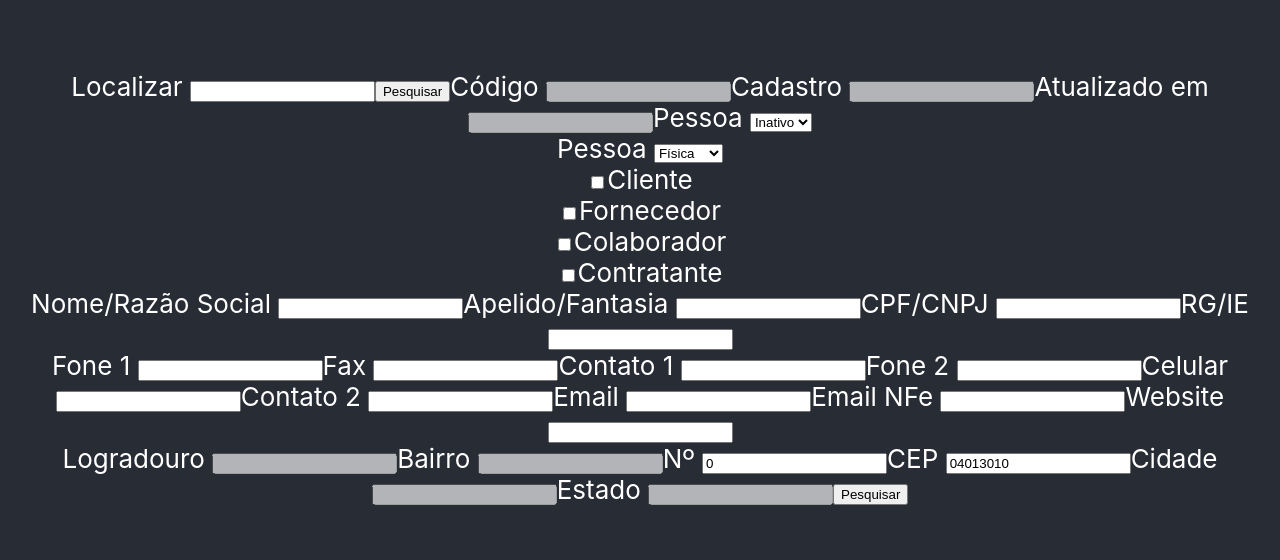
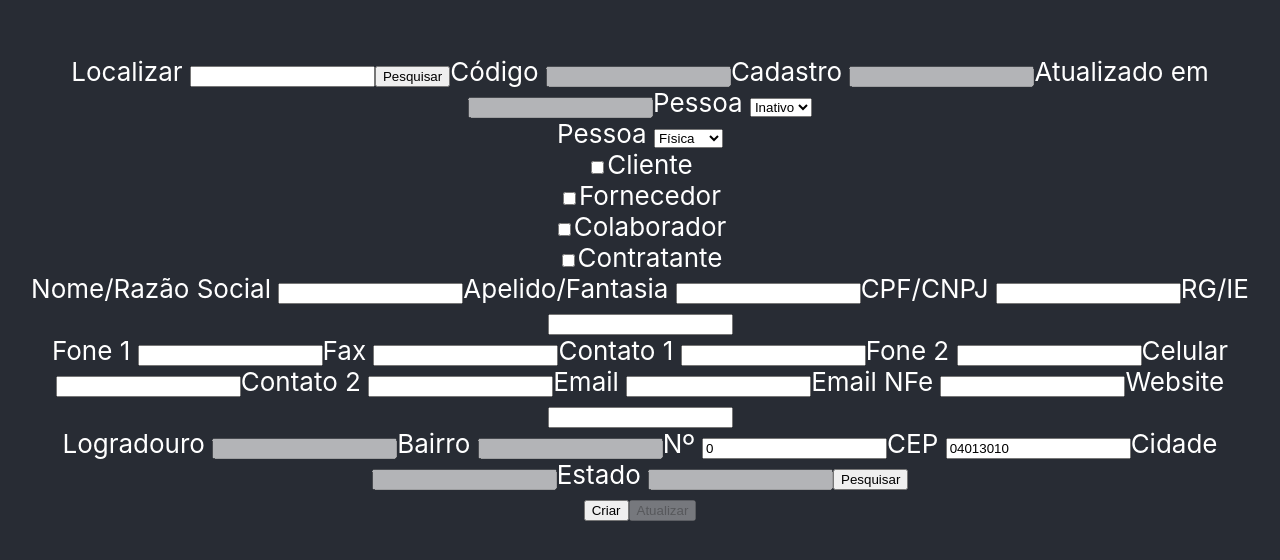
Before and after one commit to shinkenuu/casa_das_multas_frontend, a React (Create React App) app: page / in a window 1280 px wide. Shown: the part 112-672 px from the top of the page. Built offline with nearby package versions, Linux system fonts and the light colour scheme.

Commit message:
implements Person update and fix bugs with Person creation data sync with form

```diff
--- a/src/App.js
+++ b/src/App.js
@@ -1,5 +1,4 @@
 import React from 'react';
-import logo from './logo.svg';
 import './App.css';
 
 import PeoplePage from './pages/people';
--- a/src/clients/backend.js
+++ b/src/clients/backend.js
@@ -3,51 +3,51 @@ import * as yup from 'yup';
 
 const peopleSchema = yup.object().shape({
   id: yup.number().required(),
-  uid: yup.string().trim(),
+  uid: yup.string().trim().nullable(),
   updated_at: yup.string().required(),
-  legal_type: yup.string().trim().max(8).matches(/(FÍSICA|JURÍDICA)/),
-  name: yup.string().trim().max(60),
-  nickname: yup.string().trim().max(60),
-  rg_ie: yup.string().trim().max(20),
-  cpf_cnpj: yup.string().trim().max(20),
+  legal_type: yup.string().trim().max(8).matches(/(FÍSICA|JURÍDICA)/).nullable(),
+  name: yup.string().trim().max(60).nullable(),
+  nickname: yup.string().trim().max(60).nullable(),
+  rg_ie: yup.string().trim().max(20).nullable(),
+  cpf_cnpj: yup.string().trim().max(20).nullable(),
   partner_types: yup.array().of(
     yup.string().trim().matches(/(CUSTOMER|PROVIDER|COLLABORATOR|CONTRATANTE)/)
   ),
   contact: yup.object().shape({
-     name_1: yup.string().trim().max(60),
-     name_2: yup.string().trim().max(60),
-     phone_1: yup.string().trim().max(20),
-     phone_2: yup.string().trim().max(20),
-     fax: yup.string().trim().max(20),
-     cellphone: yup.string().trim().max(20),
-     email: yup.string().trim().max(80),
-     email_nfe: yup.string().trim().max(80),
+     name_1: yup.string().trim().max(60).nullable(),
+     name_2: yup.string().trim().max(60).nullable(),
+     phone_1: yup.string().trim().max(20).nullable(),
+     phone_2: yup.string().trim().max(20).nullable(),
+     fax: yup.string().trim().max(20).nullable(),
+     cellphone: yup.string().trim().max(20).nullable(),
+     email: yup.string().trim().max(80).nullable(),
+     email_nfe: yup.string().trim().max(80).nullable(),
   }),
   location: yup.object().shape({
-     public_name: yup.string().trim().max(60),
-     number: yup.string().trim().max(10),
-     neighborhood: yup.string().trim().max(60),
-     reference: yup.string().trim().max(60),
-     zip_code: yup.string().trim().max(20),
+     public_name: yup.string().trim().max(60).nullable(),
+     number: yup.string().trim().max(10).nullable(),
+     neighborhood: yup.string().trim().max(60).nullable(),
+     reference: yup.string().trim().max(60).nullable(),
+     zip_code: yup.string().trim().max(20).nullable(),
      city: yup.object().shape({
         id: yup.number().required(),
-        name: yup.string().trim().max(100),
-        ibge_code: yup.string().trim().max(5),
+        name: yup.string().trim().max(100).nullable(),
+        ibge_code: yup.string().trim().max(5).nullable(),
      }),
      state: yup.object().shape({
         id: yup.number().required(),
-        name: yup.string().trim().max(50),
-        federative_unity: yup.string().trim().max(2),
-        ibge_code: yup.string().trim().max(2),
+        name: yup.string().trim().max(50).nullable(),
+        federative_unity: yup.string().trim().max(2).nullable(),
+        ibge_code: yup.string().trim().max(2).nullable(),
      })
   }),
-  observation: yup.string().trim(),
+  observation: yup.string().trim().nullable(),
   is_incomplete_data: yup.boolean().required()
 });
 
 
-export const fetchPeople = people_id => {
-  return fetch(`http://localhost:5000/people/${people_id}`)
+export const getPeople = people_id => {
+  return fetch(`http://192.168.0.250:5000/people/${people_id}`)
     .then(response => {
       console.log(response);
       if (response.ok) {
@@ -69,3 +69,68 @@ export const fetchPeople = people_id => {
       alert('Ocorreu um erro na busca pelo cadastro da pessoa');
     });
 }
+
+export const postPeople = people => {
+  const isValidPeople = peopleSchema.isValid(people).then(valid => valid);
+
+  if(!isValidPeople) {
+    console.log('Attempt to post an invalid schema people: ' + people);
+    return null;
+  }
+
+  console.log('POSTing people: ' + people);
+  const fetchOptions = {
+    method: 'POST',
+    headers: {
+      'Content-Type': 'application/json'
+    },
+    body: JSON.stringify(people)
+  }
+
+  return fetch('http://192.168.0.250:5000/people/', fetchOptions)
+    .then(response => {
+      console.log(response);
+      if (response.ok) {
+        return response.json();
+      } else {
+        throw Error('Response from backend API not OK' + response);
+      }
+    })
+    .catch(error => {
+      console.error(error);
+      alert('Ocorreu um erro na criação do cadastro da pessoa');
+    });
+}
+
+
+export const putPeople = people => {
+  const isValidPeople = peopleSchema.isValid(people).then(valid => valid);
+
+  if(!isValidPeople) {
+    console.log('Attempt to post an invalid schema people: ' + people);
+    return null;
+  }
+
+  console.log('PUTting people: ' + people);
+  const fetchOptions = {
+    method: 'PUT',
+    headers: {
+      'Content-Type': 'application/json'
+    },
+    body: JSON.stringify(people)
+  }
+
+  return fetch(`http://192.168.0.250:5000/people/${people.id}`, fetchOptions)
+    .then(response => {
+      console.log(response);
+      if (response.ok) {
+        return response.json();
+      } else {
+        throw Error('Response from backend API not OK' + response);
+      }
+    })
+    .catch(error => {
+      console.error(error);
+      alert('Ocorreu um erro na atualização do  cadastro da pessoa');
+    });
+}
--- a/src/components/people/contact.js
+++ b/src/components/people/contact.js
@@ -9,27 +9,30 @@ export const contactValidationSchema = yup.object().shape({
     yup.string()
     .trim()
     .max(60, 'Limite de caracteres excedido')
+    .nullable()
   ),
   names: yup.array().of(
     yup.string()
     .trim()
     .max(60, 'Limite de caracteres excedido')
+    .nullable()
   ),
   fax: yup.string()
     .trim()
-    .max(20, 'Limite de caracteres excedido'),
+    .max(20, 'Limite de caracteres excedido')
+    .nullable(),
   cellphone: yup.string()
     .trim()
-    .max(20, 'Limite de caracteres excedido'),
+    .max(20, 'Limite de caracteres excedido')
+    .nullable(),
   email: yup.string()
     .trim()
-    .max(80, 'Limite de caracteres excedido'),
+    .max(80, 'Limite de caracteres excedido')
+    .nullable(),
   email_nfe: yup.string()
     .trim()
-    .max(80, 'Limite de caracteres excedido'),
-  website: yup.string()
-    .trim()
-    .max(4000, 'Limite de caracteres excedido'),
+    .max(80, 'Limite de caracteres excedido')
+    .nullable()
 });
 
 
--- a/src/components/people/identification.js
+++ b/src/components/people/identification.js
@@ -8,22 +8,28 @@ import Checkbox from '../checkbox';
 
 export const identificationValidationSchema = yup.object().shape({
   name: yup.string()
-    .max(60, 'Limite de caracteres excedido'),
+    .max(60, 'Limite de caracteres excedido')
+    .nullable(),
   nickname: yup.string()
-    .max(60, 'Limite de caracteres excedido'),
+    .max(60, 'Limite de caracteres excedido')
+    .nullable(),
   cpf_cnpj: yup.string()
     .trim()
     .matches(/([0-9]{2}[\.]?[0-9]{3}[\.]?[0-9]{3}[\/]?[0-9]{4}[-]?[0-9]{2})|([0-9]{3}[\.]?[0-9]{3}[\.]?[0-9]{3}[-]?[0-9]{2})/,
     {message: 'Formato inválido'})
-    .max(20, 'Limite de caracteres excedido'),
+    .max(20, 'Limite de caracteres excedido')
+    .nullable(),
   rg_ie: yup.string()
     .trim()
-    .max(20, 'Limite de caracteres excedido'),
+    .max(20, 'Limite de caracteres excedido')
+    .nullable(),
   legal_type: yup.string()
-    .matches(/(FÍSICA|JURÍDICA)/, {message: 'Tipo inválido'}),
+    .matches(/(FÍSICA|JURÍDICA)/, {message: 'Tipo inválido'})
+    .required(),
   partner_types: yup.array().of(
     yup.string()
       .matches(/(CUSTOMER|PROVIDER|COLLABORATOR|CONTRATANTE)/, {message: 'Pessoa inválida'})
+      .nullable()
   )
 });
 
--- a/src/components/people/location.js
+++ b/src/components/people/location.js
@@ -5,20 +5,20 @@ import * as yup from 'yup';
 
 
 export const locationValidationSchema = yup.object().shape({
-  publicName: yup.string().required(),
-  number: yup.string(),
-  neighborhood: yup.string().required(),
-  zipCode: yup.string().required(),
+  publicName: yup.string().nullable(),
+  number: yup.string().nullable(),
+  neighborhood: yup.string().nullable(),
+  zipCode: yup.string().nullable(),
   city: yup.object().shape({
     id: yup.number().required(),
-    name: yup.string().required(),
-    ibgeCode: yup.string().required()
+    name: yup.string().nullable(),
+    ibgeCode: yup.string().nullable()
   }),
   state: yup.object().shape({
     id: yup.number().required(),
-    name: yup.string().required(),
-    federativeUnity: yup.string().required(),
-    ibgeCode: yup.string().required()
+    name: yup.string().nullable(),
+    federativeUnity: yup.string().nullable(),
+    ibgeCode: yup.string().nullable()
   }),
 });
 
--- a/src/components/people/registry.js
+++ b/src/components/people/registry.js
@@ -7,16 +7,20 @@ import * as yup from 'yup';
 export const registryValidationSchema = yup.object().shape({
   id: yup.string()
     .trim()
-    .max(60, 'Limite de caracteres excedido'),
+    .max(60, 'Limite de caracteres excedido')
+    .nullable(),
   code: yup.string()
     .trim()
-    .max(20, 'Limite de caracteres excedido'),
+    .max(20, 'Limite de caracteres excedido')
+    .nullable(),
   uid: yup.string()
     .trim()
-    .max(20, 'Limite de caracteres excedido'),
+    .max(20, 'Limite de caracteres excedido')
+    .nullable(),
   updated_at: yup.string()
     .trim()
-    .max(80, 'Limite de caracteres excedido'),
+    .max(80, 'Limite de caracteres excedido')
+    .nullable(),
   is_active: yup.boolean().required()
 });
 
--- a/src/pages/people.js
+++ b/src/pages/people.js
@@ -4,7 +4,7 @@ import { Formik } from 'formik';
 import * as yup from 'yup';
 
 import { fetchPostmonLocation } from '../clients/postmon';
-import { fetchPeople } from '../clients/backend';
+import { getPeople, postPeople, putPeople } from '../clients/backend';
 
 import { ContactForm, contactValidationSchema } from '../components/people/contact';
 import { IdentificationForm, identificationValidationSchema } from '../components/people/identification';
@@ -26,59 +26,22 @@ class PeoplePage extends React.Component {
     super(props);
     this.resetPeopleForm = this.resetPeopleForm.bind(this);
     this.resetLocationForm = this.resetLocationForm.bind(this);
-    this.setFormValuesFromState = this.setFormValuesFromState.bind(this);
-    this.mapPeopleToPeopleForm = this.mapPeopleToPeopleForm.bind(this);
+    this.setFormikFromFormValues = this.setFormikFromFormValues.bind(this);
     this.state = {
-      registry: {
-        id: '',
-        code: '',
-        registry: '',
-        updated_at: '',
-        is_active: false
-      },
-      identification: {
-        legal_type: '',
-        partner_types: [],
-        name: '',
-        nickname: '',
-        cpf_cnpf: '',
-        rg_ie: ''
-      },
-      contact: {
-        phones: ['', ''],
-        names: ['', ''],
-        fax: '',
-        cellphone: '',
-        email: '',
-        email_nfe: '',
-        website: ''
-      },
-      location: {
-        publicName: '',
-        number: 0,
-        neighborhood: '',
-        zipCode: '04013010',
-        city: {
-          id: null,
-          name: '',
-          ibgeCode: null
-        },
-        state: {
-          id: null,
-          name: '',
-          federativeUnity: '',
-          ibgeCode: null
-        }
-      }
+      formValues: peopleFormInitialValues,
+      poeple: mapPeopleFormValuesToPeople(peopleFormInitialValues)
     };
   }
 
   render() {
+
     return (
       <Formik
-        initialValues={this.state}
+        initialValues={this.state.formValues}
         validationSchema={peopleValidationSchema}
         render={( form ) => {
+
+          const hasPeopleId = form.values.registry.id && form.values.registry.id !== '';
 
           return (
 
@@ -97,6 +60,18 @@ class PeoplePage extends React.Component {
                 }}
               />
 
+              <button type="button"
+                onClick={() => {this.createPeople(form)}}
+                disabled={hasPeopleId}
+                >Criar<
+              /button>
+
+              <button type="button"
+                onClick={() => {this.updatePeople(form)}}
+                disabled={!hasPeopleId}
+                >Atualizar<
+              /button>
+
             </div>
 
           );
@@ -107,15 +82,16 @@ class PeoplePage extends React.Component {
 
 
   async resetPeopleForm(form) {
-    const people = await fetchPeople(form.values.registry.id);
+    const people = await getPeople(form.values.registry.id);
 
-    const peopleForm = this.mapPeopleToPeopleForm(people);
+    const peopleFormValues = mapPeopleToPeopleFormValues(people);
 
-    await this.setState(peopleForm);
+    await this.setState({
+      formValues: peopleFormValues
+    });
 
-    this.setFormValuesFromState(form);
+    this.setFormikFromFormValues(form);
   }
-
 
   async resetLocationForm(form) {
     const zipCode = form.values.location.zipCode;
@@ -136,7 +112,63 @@ class PeoplePage extends React.Component {
     this.setFormValuesFromState(form);
   }
 
-  mapPeopleToPeopleForm(people) {
+  setFormikFromFormValues(form) {
+    form.setValues({
+      registry: this.state.formValues.registry,
+      identification: this.state.formValues.identification,
+      contact: this.state.formValues.contact,
+      location: this.state.formValues.location
+    });
+  }
+
+  async createPeople(form) {
+    console.log('Create people');
+
+    const people = mapPeopleFormValuesToPeople(form.values);
+    this.setState({ people });
+
+    const createdPeople = await postPeople(people);
+
+    if (createdPeople) {
+      await this.setState({
+        formValues: mapPeopleToPeopleFormValues(createdPeople),
+        people: createdPeople
+      });
+      this.setFormikFromFormValues(form);
+      alert('Pessoa cadastrada com sucesso');
+      return;
+    }
+
+    alert('Erro ao cadastrar pessoa');
+    console.log('Create people result: ',  createdPeople);
+  }
+
+  async updatePeople(form) {
+    console.log('Update people');
+
+    const people = mapPeopleFormValuesToPeople(form.values);
+    this.setState({ people });
+
+    const updatedPeople = await putPeople(people);
+
+    if (updatedPeople) {
+      await this.setState({
+        formValues: mapPeopleToPeopleFormValues(updatedPeople),
+        people: updatedPeople
+      });
+      this.setFormikFromFormValues(form);
+      alert('Pessoa atualizada com sucesso');
+      return;
+    }
+
+    alert('Erro ao atualizar pessoa');
+    console.log('Update people result: ',  updatedPeople);
+  }
+
+
+}
+
+const mapPeopleToPeopleFormValues = people => {
   return {
     registry: {
       id: people.id,
@@ -182,62 +214,94 @@ class PeoplePage extends React.Component {
   };
 }
 
-  setFormValuesFromState(form) {
-    form.setValues({
-      registry: this.state.registry,
-      identification: this.state.identification,
-      contact: this.state.contact,
-      location: this.state.location
-    });
+const mapPeopleFormValuesToPeople = formValues => {
+  const { registry, identification, contact, location } = formValues;
+  return {
+    id: registry.id,
+    uid: registry.uid,
+    code: registry.code,
+    updated_at: registry.updated_at,
+    is_active: registry.is_active,
+
+    legal_type: identification.legal_type,
+    partner_types: identification.partner_types,
+    name: identification.name,
+    nickname: identification.nickname,
+    cpf_cnpj: identification.cpf_cnpj,
+    rg_ie: identification.rg_ie,
+
+    contact: {
+      name_1: contact.names[0],
+      name_2: contact.names[1],
+      phone_1: contact.phones[0],
+      phone_2: contact.phones[1],
+      fax: contact.fax,
+      cellphone: contact.cellphone,
+      email: contact.email
+    },
+
+    location: {
+      public_name: location.publicName,
+      number: location.number,
+      neighborhood: location.neighborhood,
+      zip_code: location.zipCode,
+      city: {
+        id: location.city.id,
+        name: location.city.name,
+        ibge_code: location.city.ibgeCode
+      },
+      state: {
+        id: location.state.id,
+        name: location.state.name,
+        federative_unity: location.state.federativeUnity,
+        ibge_code: location.state.ibgeCode
+      }
+    }
+  };
 }
 
-
-}
-
-export default PeoplePage;
-
-/*
-{
+const peopleFormInitialValues = {
   registry: {
-    id: people_id,
-    code: 'b5eb5c8d5bce87de87d5ce7db8ce7d',
-    uid: '1236456234',
-    updated_at: '2019-04-23',
-    is_active: true
+    id: '',
+    code: '',
+    registry: '',
+    updated_at: '',
+    is_active: false
   },
   identification: {
-    legal_type: 'FÍSICA',
-    partner_type: ['FORNECEDOR', 'COLABORADOR'],
-    name: 'Natanael Delatorre Junior',
-    nickname: 'Junin',
-    cpf_cnpj: '123.534.234-84',
-    rg_ie: '23.423.645-2'
+    legal_type: '',
+    partner_types: [],
+    name: '',
+    nickname: '',
+    cpf_cnpj: '',
+    rg_ie: ''
   },
   contact: {
-    phones: ['(19) 3866-4507', ''],
-    names: ['Natanael Delatorre', ''],
+    phones: ['', ''],
+    names: ['', ''],
     fax: '',
     cellphone: '',
-    email: 'natdel@gmail.com',
+    email: '',
     email_nfe: '',
     website: ''
   },
   location: {
-    publicName: 'Rua Remanso',
-    number: 21,
-    neighborhood: 'Vila Mariana',
+    publicName: '',
+    number: 0,
+    neighborhood: '',
     zipCode: '04013010',
     city: {
       id: null,
-      name: 'São Paulo',
+      name: '',
       ibgeCode: null
     },
     state: {
       id: null,
-      name: 'São Paulo',
-      federativeUnity: 'SP',
+      name: '',
+      federativeUnity: '',
       ibgeCode: null
     }
   }
 };
-*/
+
+export default PeoplePage;
```
Lines whose indentation alone changed are shown as unchanged.
